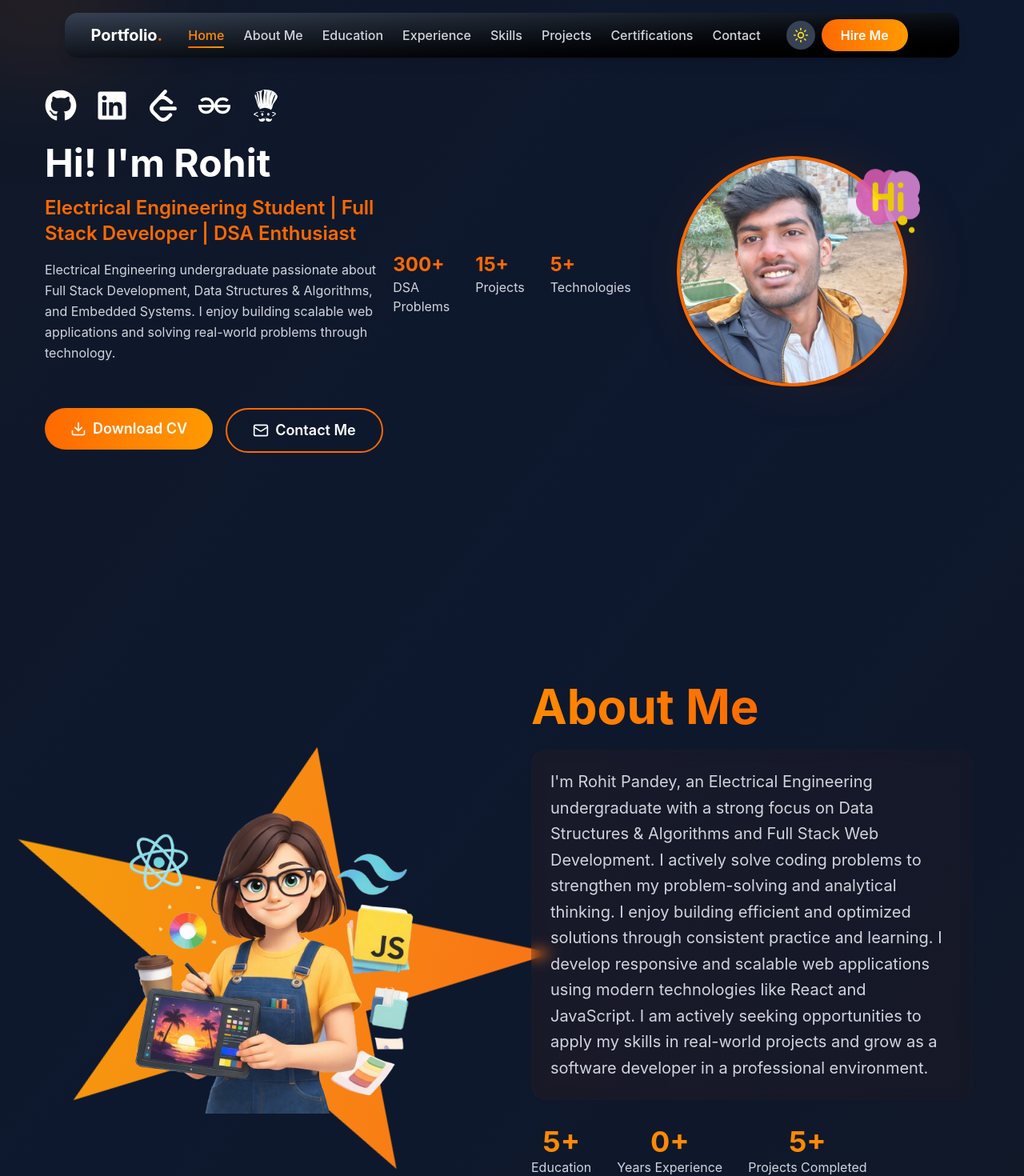
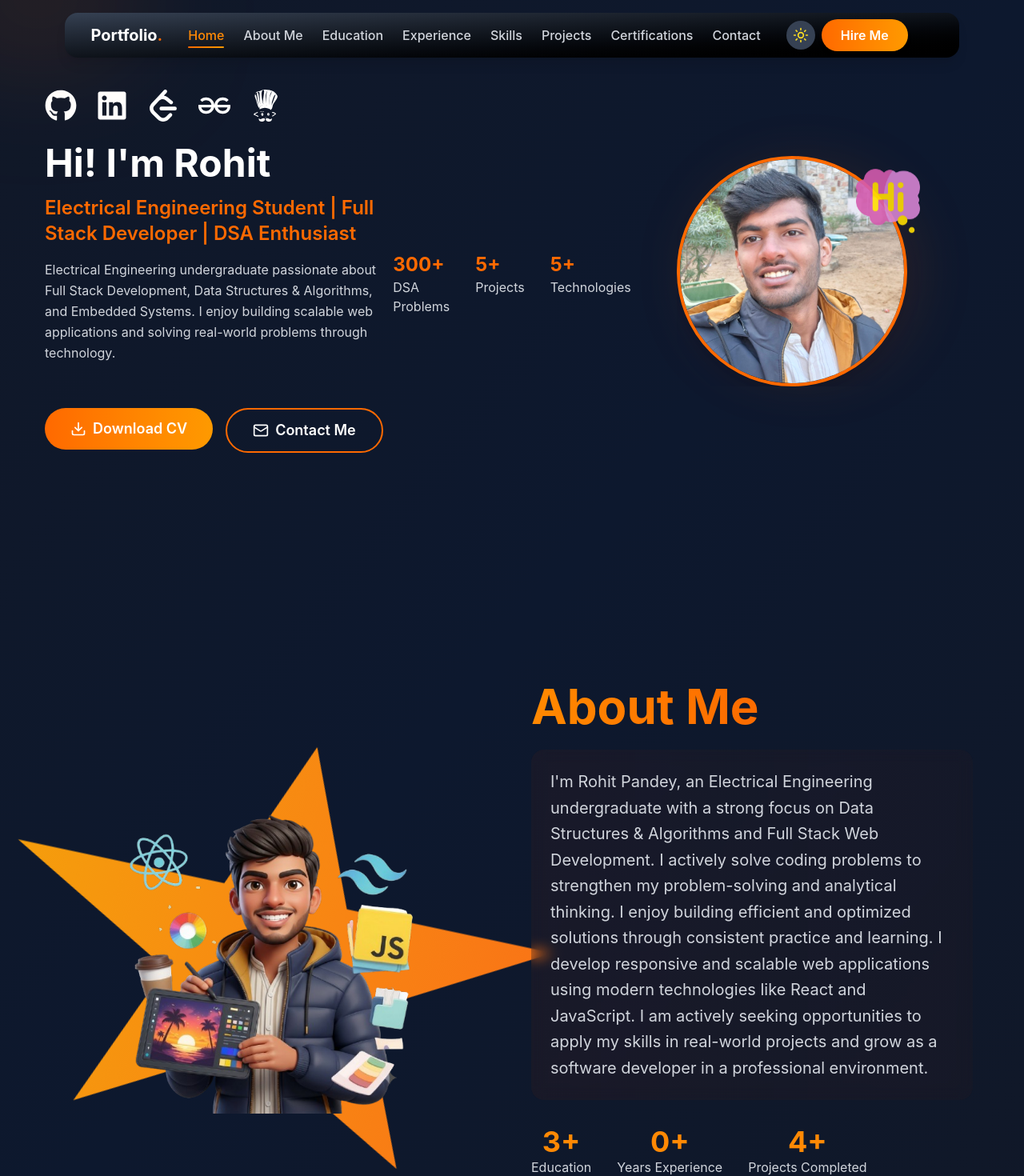
Before and after one commit to rohit-pandey45/Personal-Portfolio, a React (Vite) app: page / in a window 1280 px wide. Shown: the top 1470 px of the page at 80% size. Built offline with nearby package versions, Linux system fonts and the light colour scheme.

Commit message:
Updated Avatar

```diff
--- a/src/components/About.jsx
+++ b/src/components/About.jsx
@@ -1,6 +1,6 @@
 import { section } from "framer-motion/client";
 import React from "react";
-import about from "../assets/about.png";
+import about from "../assets/abouttt.png";
 
 const About = ({ darkMode }) => {
   return (
@@ -87,7 +87,7 @@ const About = ({ darkMode }) => {
                 className="text-2xl sm:text-3xl lg:text-4xl font-bold
                 text-orange-400"
               >
-                5+
+                3+
               </div>
               <div
                 className={`text-xs sm:text-sm lg:text-base
@@ -125,7 +125,7 @@ const About = ({ darkMode }) => {
                 className="text-2xl sm:text-3xl lg:text-4xl font-bold
                 text-orange-400"
               >
-                5+
+                4+
               </div>
               <div
                 className={`text-xs sm:text-sm lg:text-base
--- a/src/components/Hero.jsx
+++ b/src/components/Hero.jsx
@@ -164,7 +164,7 @@ const Hero = ({ darkMode }) => {
             </div>
 
             <div>
-              <h3 className="text-2xl font-bold text-orange-500">15+</h3>
+              <h3 className="text-2xl font-bold text-orange-500">5+</h3>
               <p className={theme.textSecondary}>Projects</p>
             </div>
 
```
Also changed, not shown: src/assets/aboutt.png (added), src/assets/abouttt.png (added).
